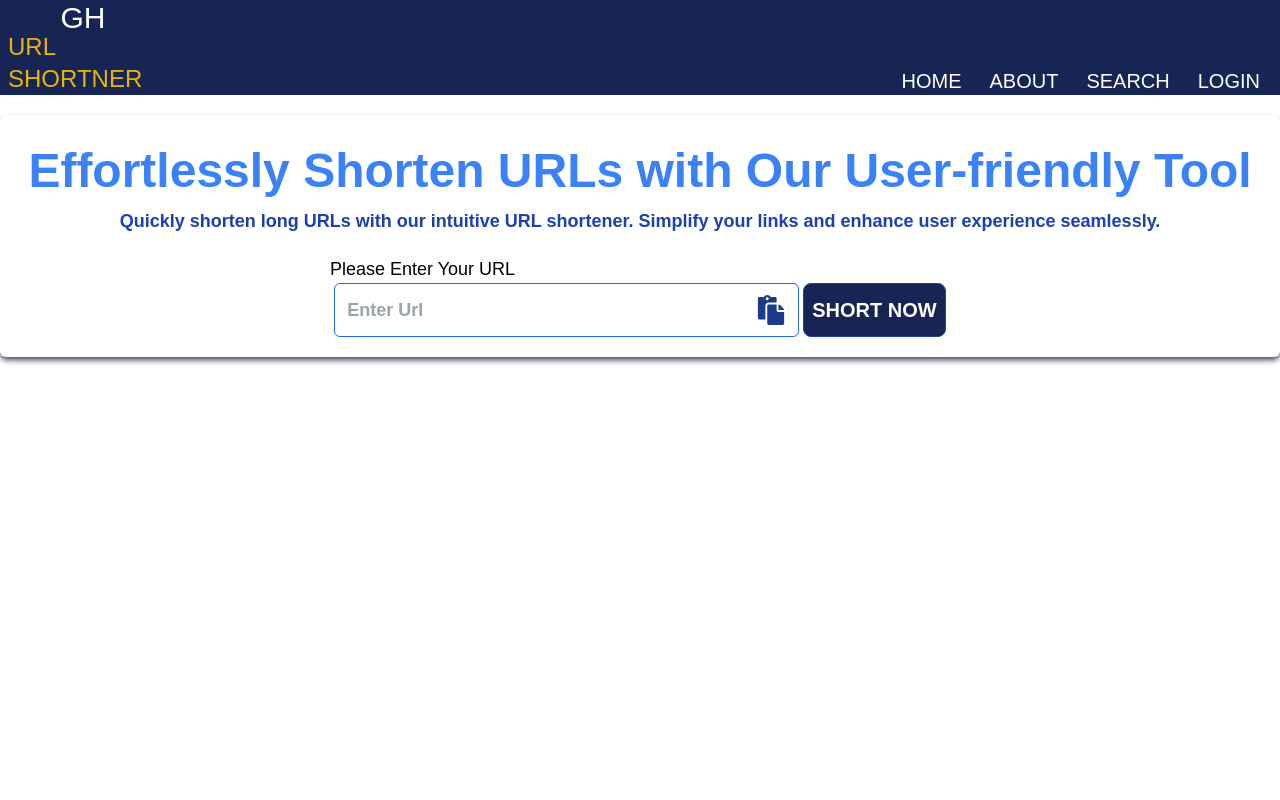
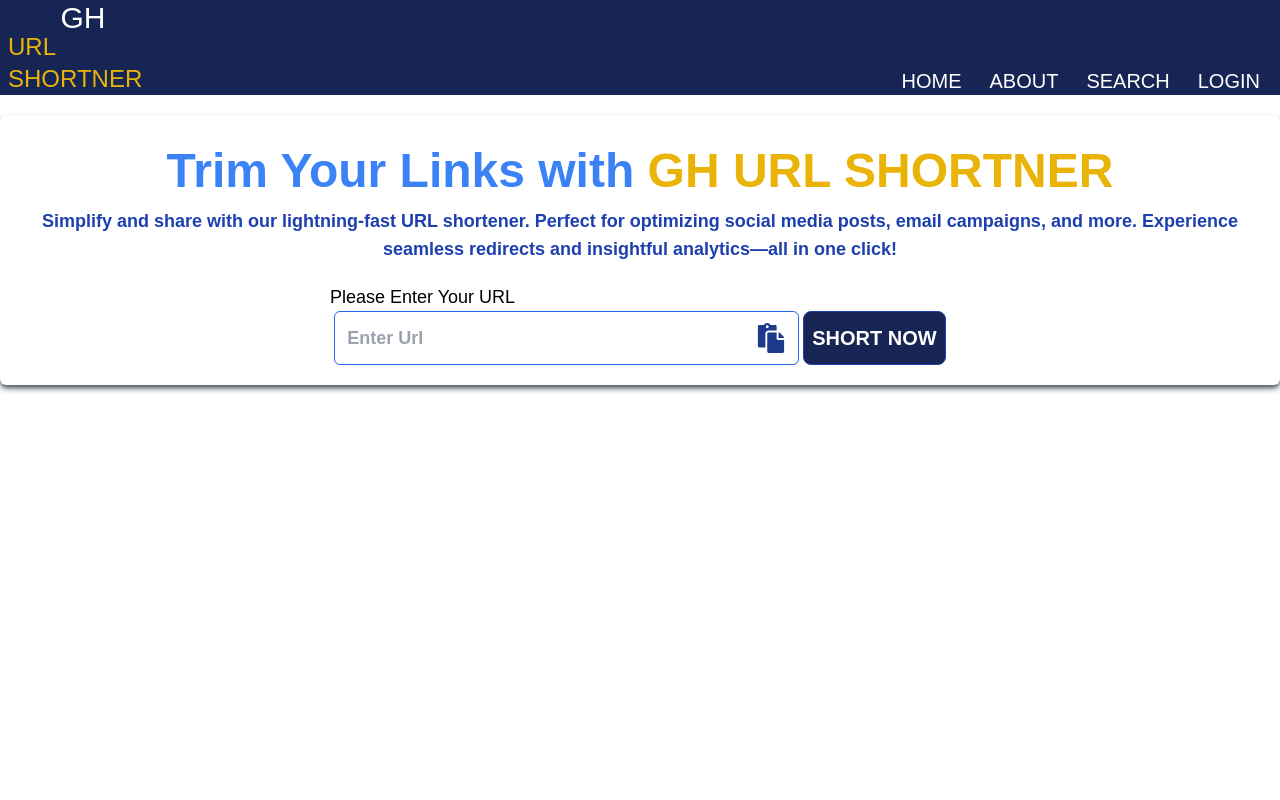
Before and after one commit to mhgkhan/urlshortner, a Next.js app: page / in a window 1280 px wide. Shown: the top 800 px of the page. Built offline with nearby package versions, Linux system fonts and the light colour scheme; a web font is replaced by a local one.

Commit message:
Change Heading and Paragraph for HERO COMPONENT

```diff
--- a/src/components/home/Hero.jsx
+++ b/src/components/home/Hero.jsx
@@ -3,9 +3,9 @@ import React from 'react'
 const Hero = () => {
     return (
         <section className='hero'>
-            <h1 className="md:text-5xl text-3xl text-blue-500 font-bold text-center my-3"> Effortlessly Shorten URLs with Our User-friendly Tool </h1>
+            <h1 className="md:text-5xl text-3xl text-blue-500 font-bold text-center my-3"> Trim Your Links with <span className="text-yellow-500">GH URL SHORTNER</span></h1>
             <p className="text-lg text-center font-bold text-blue-800">
-                Quickly shorten long URLs with our intuitive URL shortener. Simplify your links and enhance user experience seamlessly.
+            Simplify and share with our lightning-fast URL shortener. Perfect for optimizing social media posts, email campaigns, and more. Experience seamless redirects and insightful analytics—all in one click!
             </p>
         </section>
     )
```
